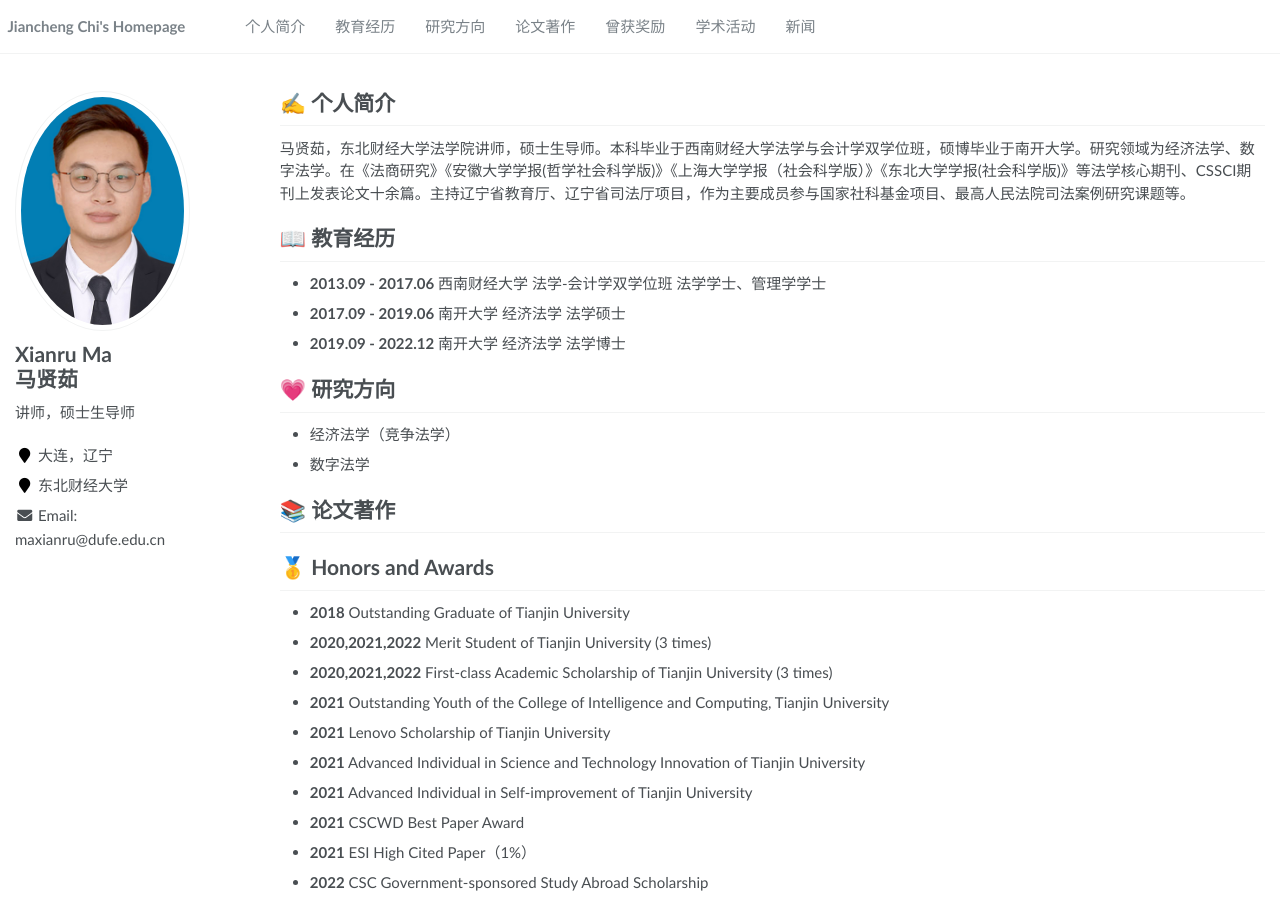
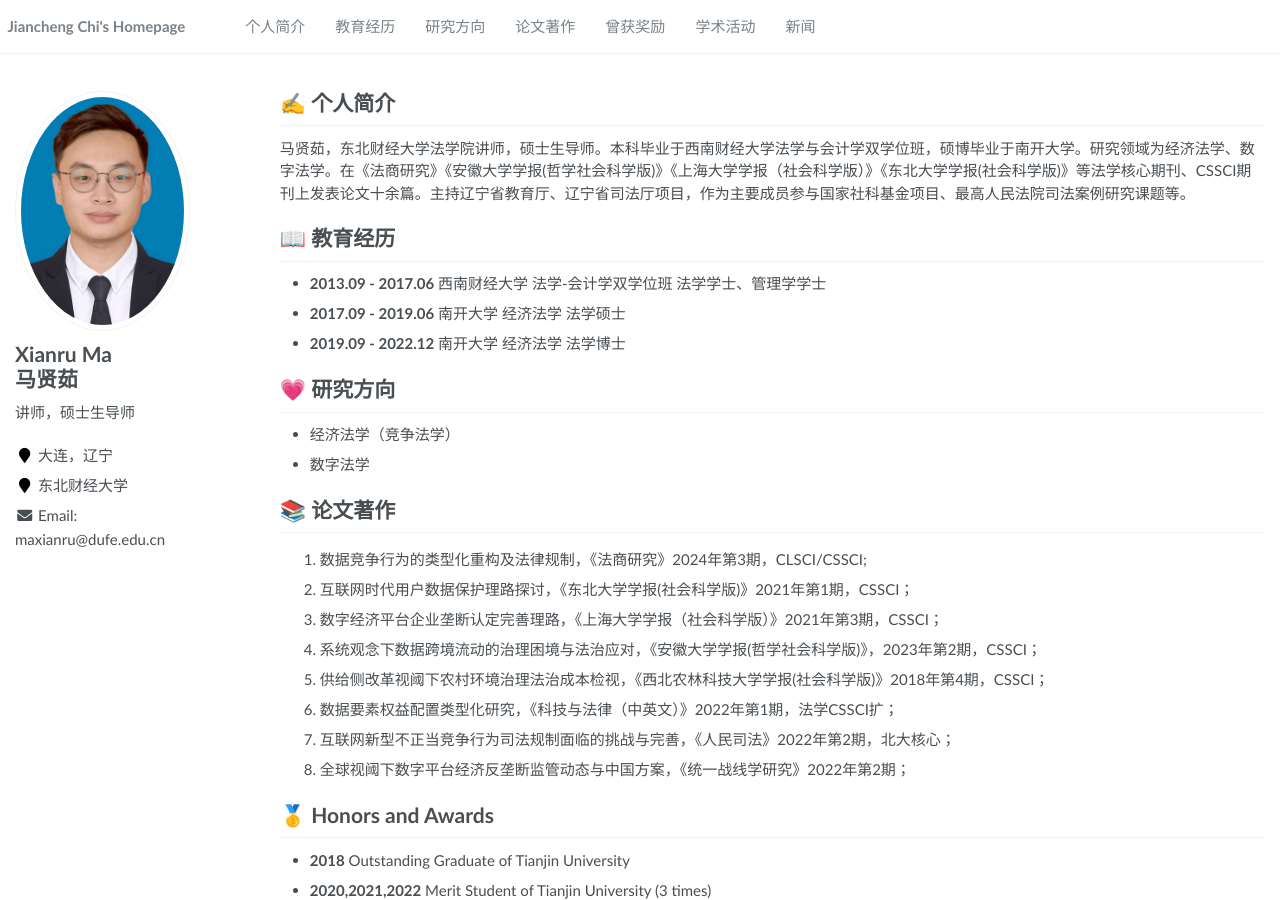
Before and after one commit to maxianru/maxianru.github.io, a Jekyll site: the page built from _pages/about.md, in a window 1280 px wide and 900 px high. Built offline with Jekyll 4.4.1, drawn with Linux system fonts in a browser that asks for light colours.

Commit message:
Update pub.md

```diff
--- a/_pages/includes/pub.md
+++ b/_pages/includes/pub.md
@@ -1 +1,17 @@
 # 📚 论文著作
+
+1. 数据竞争行为的类型化重构及法律规制，《法商研究》2024年第3期，CLSCI/CSSCI;
+
+2. 互联网时代用户数据保护理路探讨，《东北大学学报(社会科学版)》2021年第1期，CSSCI；
+
+3. 数字经济平台企业垄断认定完善理路，《上海大学学报（社会科学版）》2021年第3期，CSSCI；
+
+4. 系统观念下数据跨境流动的治理困境与法治应对，《安徽大学学报(哲学社会科学版)》，2023年第2期，CSSCI；
+
+5. 供给侧改革视阈下农村环境治理法治成本检视，《西北农林科技大学学报(社会科学版)》2018年第4期，CSSCI；
+
+6. 数据要素权益配置类型化研究，《科技与法律（中英文）》2022年第1期，法学CSSCI扩；
+
+7. 互联网新型不正当竞争行为司法规制面临的挑战与完善，《人民司法》2022年第2期，北大核心；
+
+8. 全球视阈下数字平台经济反垄断监管动态与中国方案，《统一战线学研究》2022年第2期；
```
